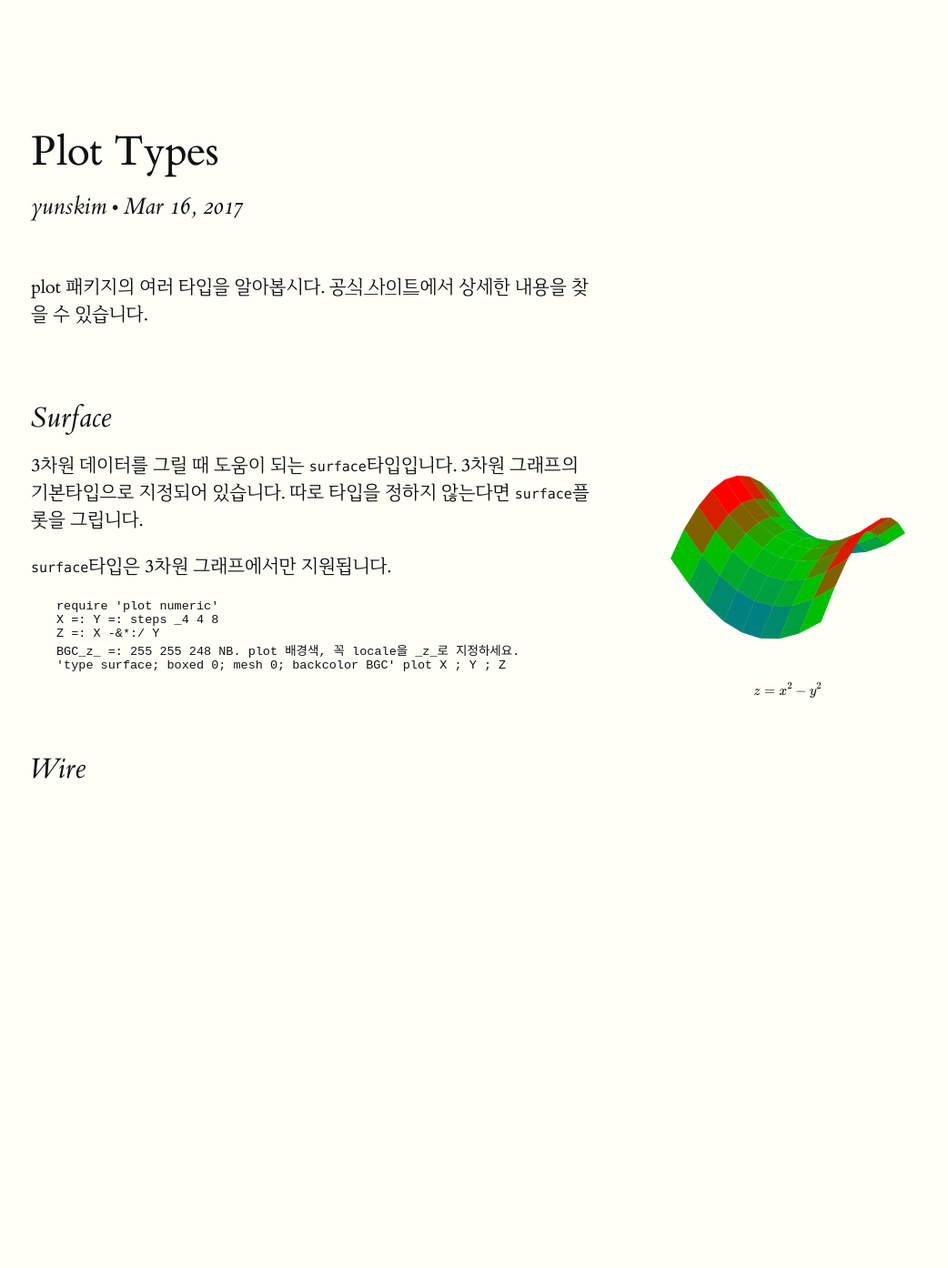
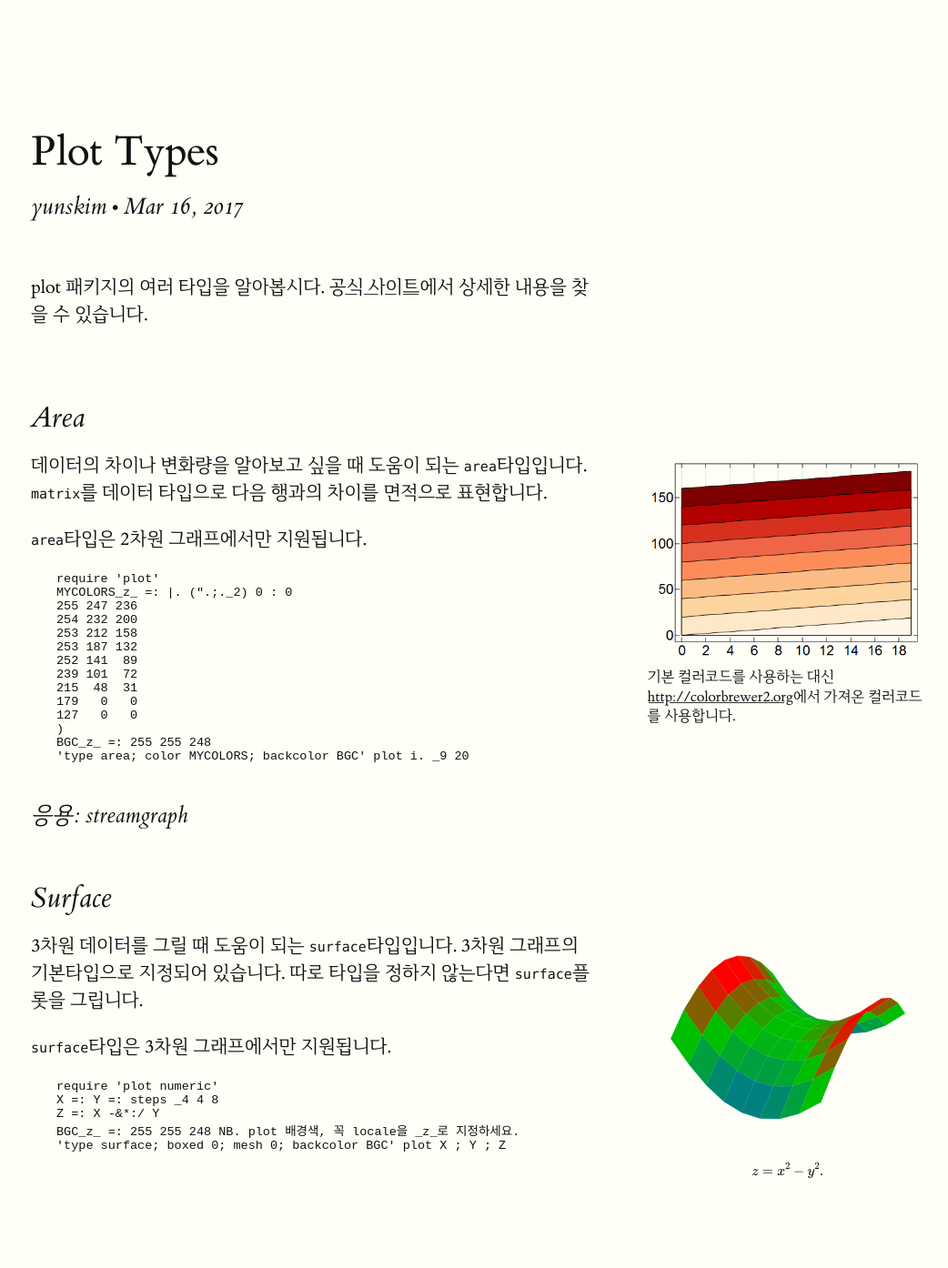
Before and after one commit to toolofthought/toolofthought.github.io, a Jekyll site: the page built from _posts/jlang/plot/2017-03-16-types.html, in a window 1280 px wide. Shown: the whole page at 91% size, without its empty margins (126-1168 px from the left). Built offline with Jekyll 4.4.1, drawn with Linux system fonts in a browser that asks for light colours; formulas are drawn with MathJax 3; before the commit the page ends 981 px from its top, so only the background shows below that.

Commit message:
area-basic 추가

```diff
--- a/_posts/jlang/plot/2017-03-16-types.html
+++ b/_posts/jlang/plot/2017-03-16-types.html
@@ -12,8 +12,33 @@ permalink: /:categories/:title/
 </section>
 
 <section>
+	<h2>Area</h2>
+	<p><label for="area-basic-figure" class="margin-toggle">&#8853;</label><input type="checkbox" id="wire-basic-figure" class="margin-toggle"/><span class="marginnote"><img src="{{site.baseurl}}/assets/img/jlang/plot/area-basic.png"  alt="Image of Basic Area Plot"/>기본 컬러코드를 사용하는 대신 <a href="http://colorbrewer2.org/#type=sequential&scheme=OrRd&n=9">http://colorbrewer2.org</a>에서 가져온 컬러코드를 사용합니다.</span>데이터의 차이나 변화량을 알아보고 싶을 때 도움이 되는 <code>area</code>타입입니다. <code>matrix</code>를 데이터 타입으로 다음 행과의 차이를 면적으로 표현합니다.</p>
+
+	<p><code>area</code>타입은 2차원 그래프에서만 지원됩니다.</p>
+	<pre class="code">
+require 'plot'
+MYCOLORS_z_ =: |. (".;._2) 0 : 0
+255 247 236
+254 232 200
+253 212 158
+253 187 132
+252 141  89
+239 101  72
+215  48  31
+179   0   0
+127   0   0
+)
+BGC_z_ =: 255 255 248
+'type area; color MYCOLORS; backcolor BGC' plot i. _9 20
+	</pre>
+
+	<h3>응용: streamgraph</h3>
+</section>
+
+<section>
 	<h2>Surface</h2>
-	<p><label for="surface-figure" class="margin-toggle">&#8853;</label><input type="checkbox" id="surface-figure" class="margin-toggle"/><span class="marginnote"><img src="{{site.baseurl}}/assets/img/j-language/plot/surface.png"  alt="Image of Surface Plot"/>$$ z = x^2 - y^2 $$</span>3차원 데이터를 그릴 때 도움이 되는 <code>surface</code>타입입니다. 3차원 그래프의 기본타입으로 지정되어 있습니다. 따로 타입을 정하지 않는다면 <code>surface</code>플롯을 그립니다.</p>
+	<p><label for="surface-figure" class="margin-toggle">&#8853;</label><input type="checkbox" id="surface-figure" class="margin-toggle"/><span class="marginnote"><img src="{{site.baseurl}}/assets/img/jlang/plot/surface.png"  alt="Image of Surface Plot"/>$$ z = x^2 - y^2. $$</span>3차원 데이터를 그릴 때 도움이 되는 <code>surface</code>타입입니다. 3차원 그래프의 기본타입으로 지정되어 있습니다. 따로 타입을 정하지 않는다면 <code>surface</code>플롯을 그립니다.</p>
 
 	<p><code>surface</code>타입은 3차원 그래프에서만 지원됩니다.</p>
 
@@ -25,8 +50,3 @@ BGC_z_ =: 255 255 248 NB. plot 배경색, 꼭 locale을 _z_로 지정하세요.
 'type surface; boxed 0; mesh 0; backcolor BGC' plot X ; Y ; Z
 	</pre>
 </section>
-
-<section>
-	<h2>Wire</h2>
-	<p>
-</section>
```
Also changed, not shown: assets/img/jlang/plot/area-basic.png (added), assets/img/jlang/plot/surface.png (renamed from assets/img/j-language/plot/surface.png).
